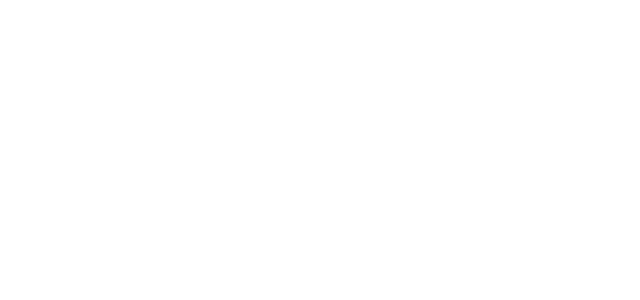
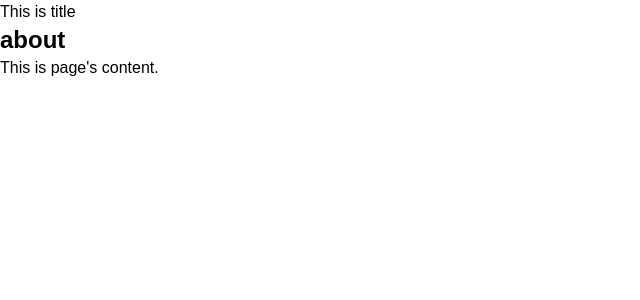
Before and after one commit to aymanchowhan/react-project, a React (Create React App) app: page /about in a window 1280 px wide. Before the commit this address had no page. Shown: the top 300 px of the page, without its empty margins (0-640 px from the left). Built offline with nearby package versions, Linux system fonts and the light colour scheme; a web font is replaced by a local one.

Commit message:
complete with dynamic routes

```diff
--- a/src/App.js
+++ b/src/App.js
@@ -1,6 +1,7 @@
 import React from 'react';
 import { Routes, Route, BrowserRouter } from 'react-router-dom';
 import LandingPage from './pages/LandingPage';
+import SlugPage from './pages/SlugPage';
 function App() {
   return (
     <BrowserRouter>
@@ -8,6 +9,7 @@ function App() {
         <Route path="/" element={<LandingPage />} />
         {/* <Route path="/" element={<HomePages />} /> */}
         {/* <Route path="/about" element={<About />} /> */}
+        <Route path="/:title" element={<SlugPage />} />
       </Routes>
     </BrowserRouter>
   );
--- /dev/null
+++ b/src/pages/SlugPage.js
@@ -0,0 +1,15 @@
+import React from 'react'
+import { useParams } from "react-router-dom";
+
+function SlugPage() {
+    const { title } = useParams();
+    return (
+        <div>
+           This is title <br/>
+            <span className='font-bold text-2xl'>{title}</span>
+            <p>This is page's content.</p>
+        </div>
+    )
+}
+
+export default SlugPage
```
